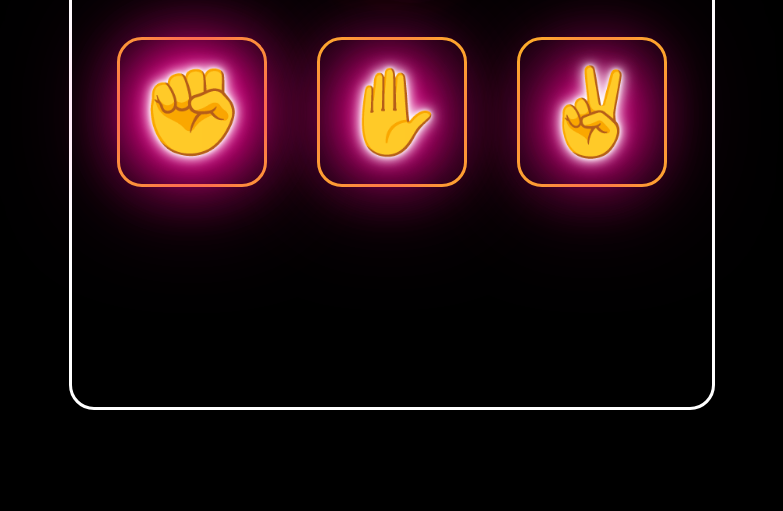
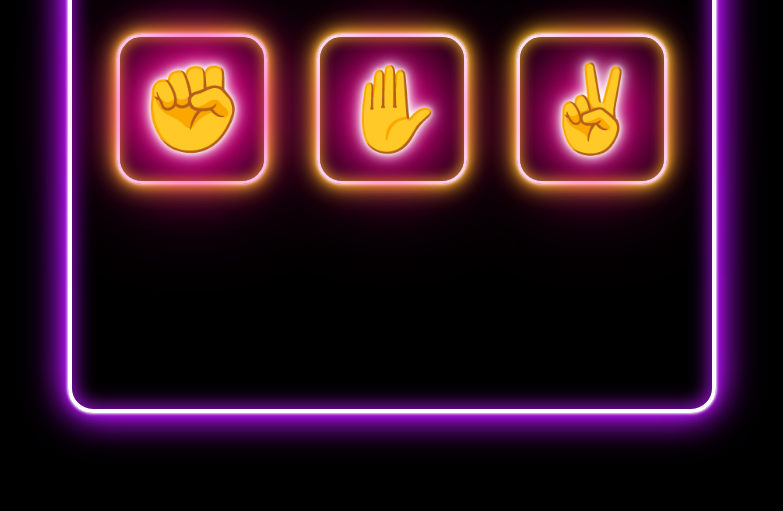
Before and after one commit to rakuzo/rock-paper-scissors, a plain HTML site: page index.html in a window 1280 px wide. Shown: the part 289-800 px from the top of the page, without its empty margins (248-1031 px from the left). Drawn offline with Linux system fonts and the light colour scheme; a web font is replaced by a local one.

Commit message:
Add neon css style

```diff
--- a/index.html
+++ b/index.html
@@ -9,7 +9,7 @@
     <title>Document</title>
 </head>
 <body>
-    <div id="main">
+    <div id="main" class="glow-purple">
         <div id="header">
             <h1>Rock Paper Scissor Game</h1>
             <p>Play until one side have 5 points</p>
@@ -20,9 +20,9 @@
             <span class="comchoice"></span>
         </div>
         <div id="container">
-            <button class="Rock">&#9994</button>
-            <button class="Paper">&#9995</button>
-            <button class="Scissor">&#9996</button>
+            <button id="glow-yellow" data-key="Rock" class="Rock">&#9994</button>
+            <button id="glow-yellow" data-key="Paper" class="Paper">&#9995</button>
+            <button id="glow-yellow" data-key="Scissor" class="Scissor">&#9996</button>
         </div>
         <div id="score"></div>
         <div id="result"></div>
--- a/javascript.js
+++ b/javascript.js
@@ -1,5 +1,4 @@
 const buttons = document.querySelectorAll('button');
-
 buttons.forEach(button => button.addEventListener('click', getPlayerChoice));
 
 function getPlayerChoice(e) {
@@ -14,8 +13,6 @@ function getComputerChoice () {
     return randChoice;
 }
 
-const round = document.querySelector('#round');
-const para = document.createElement('p');
 const plyChoice = document.querySelector('.plychoice');
 const comChoice = document.querySelector('.comchoice');
 
--- a/styles.css
+++ b/styles.css
@@ -36,7 +36,7 @@ span {
 }
 
 #main {
-    border: 3px solid white;
+    border: 4px solid white;
     border-radius: 25px;
     animation: pulsate 0.11s ease-in-out infinite alternate;
 }
@@ -51,10 +51,21 @@ span {
 
 #container button {
     background-color: rgba(0, 0, 0, 0.9);
-    border: 3px solid #fdc21f;
+    border: 3px solid white;
     color: white;
     border-radius: 25px;
     font-size: 85px;
+    width: 150px;
+    font-family: 'Noto Emoji';
+    animation: pulsate 0.11s ease-in-out infinite alternate;
+}
+
+#container button:hover {
+    background-color: rgba(0, 0, 0, 0.9);
+    border: 3px solid white;
+    color: white;
+    border-radius: 25px;
+    font-size: 95px;
     width: 150px;
     font-family: 'Noto Emoji';
     animation: pulsate 0.11s ease-in-out infinite alternate;
@@ -77,7 +88,7 @@ span {
 
 #score {
     min-width: 600px;
-    min-height: 70px;
+    min-height: 75px;
     font-size: 20px;
     font-family: 'Roboto';
 }
@@ -119,3 +130,21 @@ h1 {
         0 0 140px #f09;
     }
   }
+
+.glow-purple {
+    box-shadow: 0 0 .2rem #fff,
+              0 0 .2rem #fff,
+              0 0 2rem #bc13fe,
+              0 0 0.8rem #bc13fe,
+              0 0 2.8rem #bc13fe,
+              inset 0 0 1.3rem #bc13fe;
+}
+
+#glow-yellow {
+    box-shadow: 0 0 .2rem #fff,
+              0 0 .2rem #fff,
+              0 0 0.9rem #fed313,
+              0 0 0.5rem #fed313,
+              0 0 1.8rem #fed313,
+              inset 0 0 0.9rem #fed313;
+}
```
